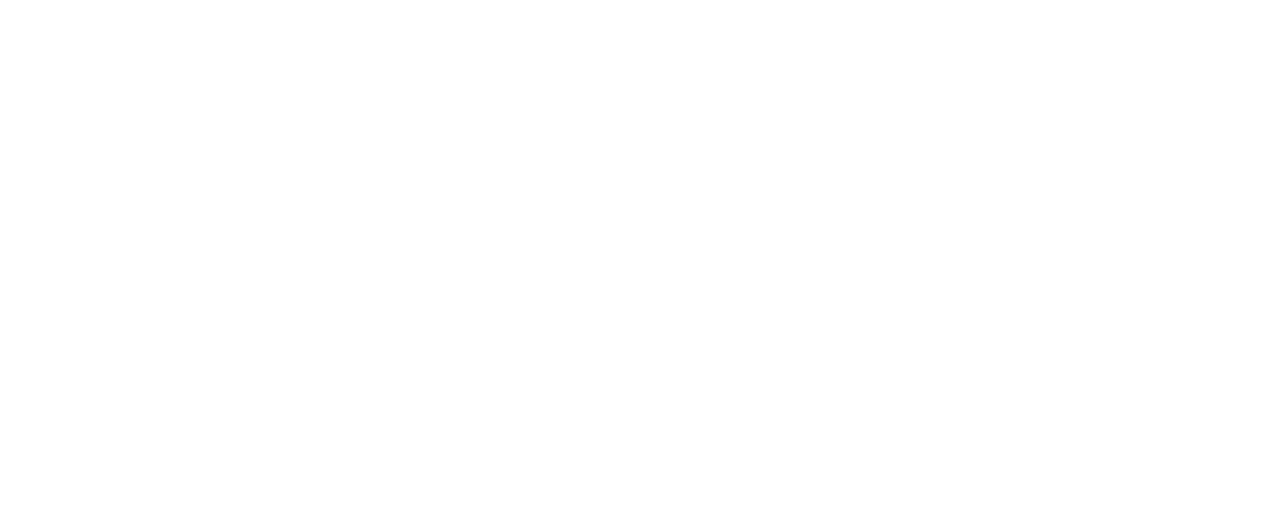
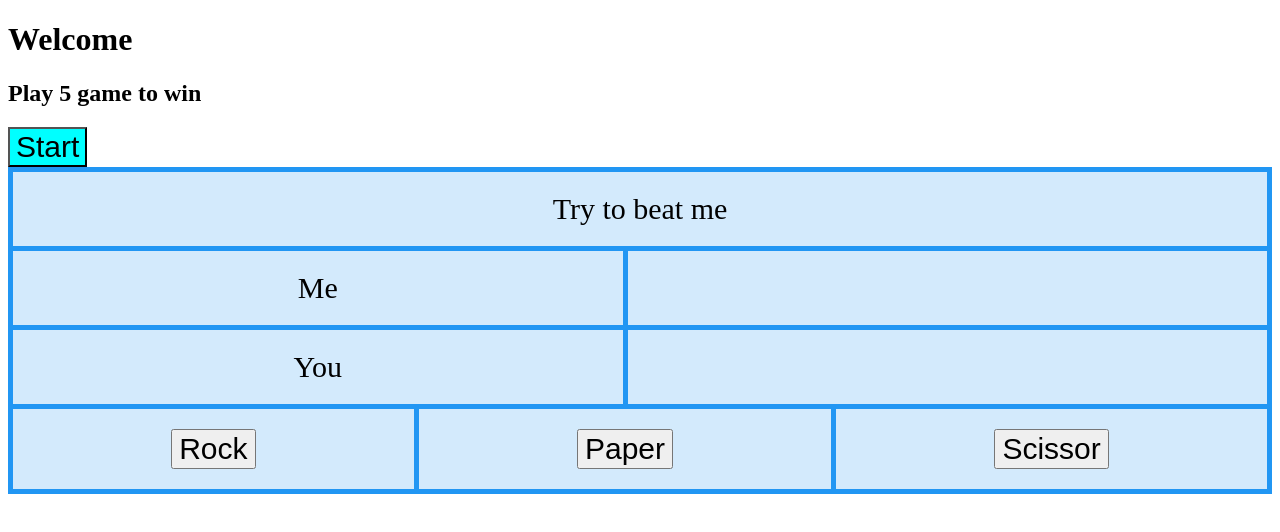
Before and after one commit to trieu1852000/RockPaper, a plain HTML site: page index.html in a window 1280 px wide. Drawn offline with Linux system fonts and the light colour scheme.

Commit message:
alredy finish, need to upgrade in the future

```diff
--- a/index.html
+++ b/index.html
@@ -5,8 +5,28 @@
     <meta http-equiv="X-UA-Compatible" content="IE=edge">
     <meta name="viewport" content="width=device-width, initial-scale=1.0">
     <title>Document</title>
+    <link rel="stylesheet" href="main.css">
 </head>
 <body>
-    <script src ="script.js"></script>
+
+    <h1>Welcome</h1>
+    <h2>Play 5 game to win</h2>
+    <button class="start" id="restart" onclick="again()">Start</button>
+    <div class="grid-container">
+        <div class="item1">Try to beat me</div>
+        <div class="item2">You</div>
+        <div class="item3">Me</div>
+        <div class="item4" id="myPoints"></div>
+        <div class="item5" id="yourPoints"></div>
+        <div class="item6"><button class="rock" onclick="rock()" >Rock</button></div>
+        <div class="item7"><button class="paper" onclick="paper()">Paper</button></div>
+        <div class="item8"><button class="scissor" onclick="scissor()">Scissor</button></div>
+
+      </div>
+
+    <h2 id="scoreInformation"></h2>
+    <h1 id="finish"></h1>
+
 </body>
+<script src ="script.js"></script>
 </html>
--- /dev/null
+++ b/main.css
@@ -0,0 +1,35 @@
+.item1 { grid-area: header; }
+.item2 { grid-area: menu; }
+.item3 { grid-area: main; }
+.item4 { grid-area: right; }
+.item5 { grid-area: footer; }
+.item6 { grid-area: Rock;}
+.item7 { grid-area: Paper;}
+.item8 { grid-area: Scissor;}
+
+.grid-container {
+  display: grid;
+  grid-template-areas:
+    'header header header header header header'
+    'main main main right right right'
+    'menu menu menu footer footer footer'
+    'Rock Rock Paper Paper Scissor Scissor';
+  gap: 5px;
+  background-color: #2196F3;
+  padding: 5px;
+}
+
+.grid-container > div {
+  background-color: rgba(255, 255, 255, 0.8);
+  text-align: center;
+  padding: 20px;
+  font-size: 30px;
+}
+.rock {font-size: 30px;}
+.paper {font-size: 30px;}
+.scissor {font-size: 30px;}
+.start {
+  font-size: 30px;
+  text-align: center;
+  background-color: cyan;
+}
--- a/script.js
+++ b/script.js
@@ -1 +1,129 @@
-console.log("Hello Hello")
+   let randomNumber = 0
+let myPoints = 0
+let yourPoints = 0
+const scoreInfo=document.getElementById("scoreInformation")
+const myPointsPara=document.getElementById("myPoints")
+const yourPointsPara=document.getElementById("yourPoints")
+const endgameModal = document.getElementById('endgameModal')
+const endgameMsg = document.getElementById('endgameMsg')
+const restarts = document.getElementById('restart')
+const result = document.getElementById('finish')
+function again(){
+    randomNumber = 0
+    myPoints = 0
+    yourPoints = 0
+    myPointsPara.innerHTML = 0
+    yourPointsPara.innerHTML = 0
+    scoreInfo.innerHTML = ""
+    result.innerHTML = ""
+    restarts.innerHTML = "Start"
+}
+function rock() {
+    randomNumber = Math.floor(Math.random()*3)
+    if (randomNumber === 0){
+        let randomNumber = "rock"
+        console.log(randomNumber)
+    } else if(randomNumber === 1){
+        let randomNumber = "paper"
+        console.log(randomNumber)
+    } else{
+        let randomNumber = "scissor"
+        console.log(randomNumber)
+    }
+    if (randomNumber === 2 ){
+        scoreInfo.textContent="You win!you chose rock and I chose scissor"
+        yourPoints++
+        yourPointsPara.innerHTML=yourPoints
+
+    } else if(randomNumber === 1){
+        scoreInfo.textContent="You lose!I chose paper and you chose rock"
+        myPoints++
+        myPointsPara.innerHTML=myPoints
+    } else {
+        scoreInfo.textContent="It's a tie! You and I chose rock"
+    }
+
+        if (myPoints === 5){
+            result.textContent="GAME OVER. You lose"
+            restarts.textContent = "RESTART"
+
+        }
+        if(yourPoints === 5){
+            result.textContent="GAME OVER. Congratulation! You are the winner!"
+            restarts.textContent = "RESTART"
+        }
+
+    }
+
+
+function paper() {
+    randomNumber = Math.floor(Math.random()*3)
+    console.log(randomNumber)
+    if (randomNumber === 0){
+        let randomNumber = "rock"
+        console.log(randomNumber)
+    } else if(randomNumber === 1){
+        let randomNumber = "paper"
+        console.log(randomNumber)
+    } else{
+        let randomNumber = "scissor"
+        console.log(randomNumber)
+    }
+    if (randomNumber === 2){
+        scoreInfo.textContent="You lose! I chose scissor and you chose paper"
+        myPoints++
+        myPointsPara.innerHTML=myPoints
+    } else if(randomNumber === 0){
+        scoreInfo.textContent="You win! You chose paper and I chose rock"
+        yourPoints++
+        yourPointsPara.innerHTML=yourPoints
+    } else{
+        scoreInfo.textContent="It's a tie! You and I chose paper"
+    }
+    if (myPoints === 5){
+        result.textContent="GAME OVER. You lose"
+        restarts.textContent = "RESTART"
+    }
+    if(yourPoints === 5){
+        result.textContent="GAME OVER. Congratulation! You are the winner!"
+        restarts.textContent = "RESTART"
+    }
+
+}
+
+function scissor() {
+    randomNumber = Math.floor(Math.random()*3)
+    console.log(randomNumber)
+    if (randomNumber === 0){
+        let randomNumber = "rock"
+        console.log(randomNumber)
+    } else if(randomNumber === 1){
+        let randomNumber = "paper"
+        console.log(randomNumber)
+    } else{
+        let randomNumber = "scissor"
+        console.log(randomNumber)
+    }
+    if (randomNumber === 0){
+        scoreInfo.textContent="You lose! I chose rock and you chose scissor"
+        myPoints++
+
+        myPointsPara.innerHTML=myPoints
+
+    }else if (randomNumber===1){
+        scoreInfo.textContent="You win! You chose scissor and I chose paper"
+        yourPoints++
+
+        yourPointsPara.innerHTML=yourPoints
+    }else {
+        scoreInfo.textContent="It's a tie! You and I chose scissor"
+    }
+    if (myPoints === 5){
+        result.textContent="GAME OVER. You lose"
+        restarts.textContent = "RESTART"
+    }
+    if(yourPoints === 5){
+        result.textContent="GAME OVER. Congratulation! You are the winner!"
+        restarts.textContent = "RESTART"
+    }
+}
```
